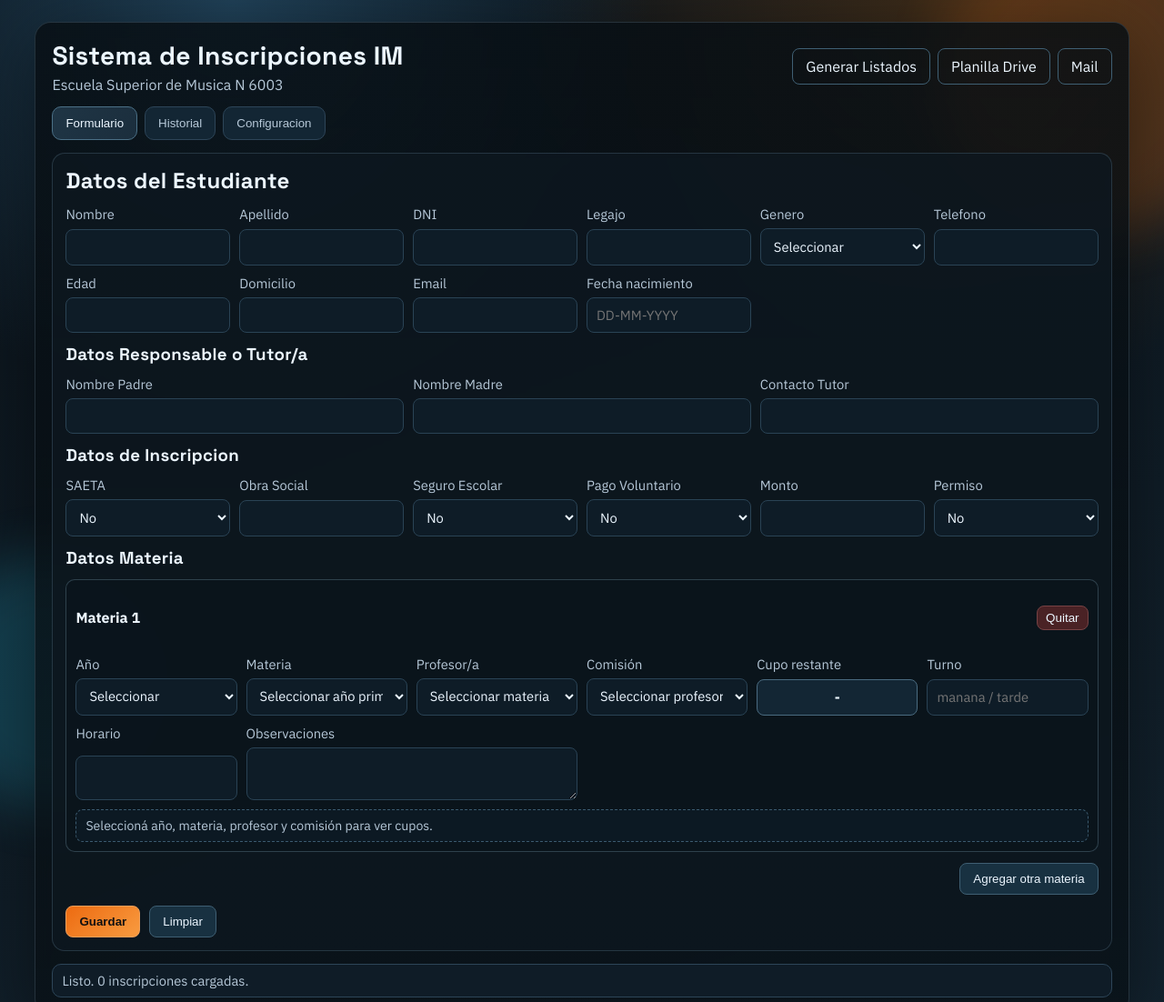
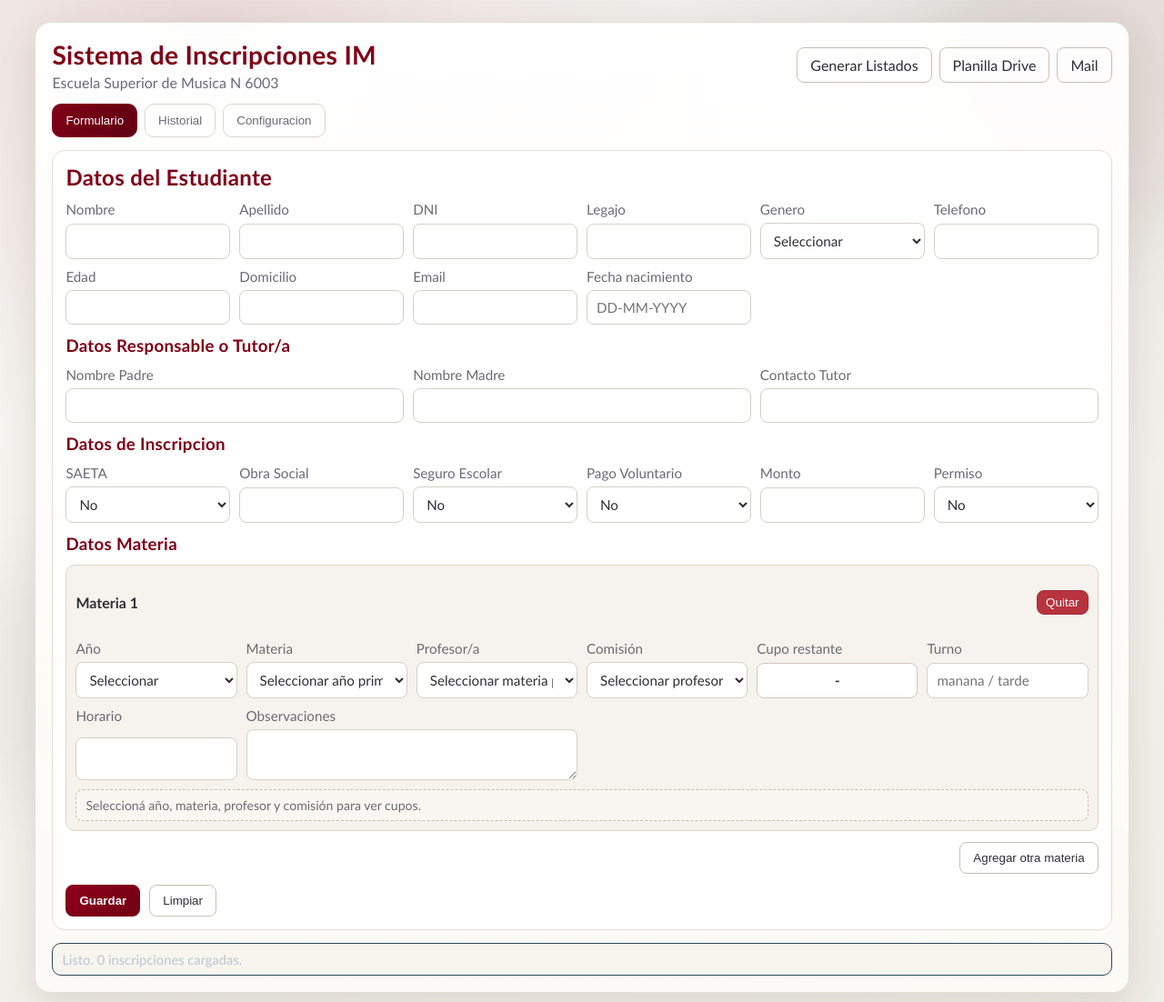
Before and after one commit to ESM-6003/inscripciones_im, a plain HTML site: page index.html in a window 1280 px wide. Shown: the top 1102 px of the page at 91% size. Drawn offline with Linux system fonts and the light colour scheme.

Commit message:
cabio de fuentes

```diff
--- a/styles.css
+++ b/styles.css
@@ -1,15 +1,15 @@
 :root {
-  --bg-0: #0b131a;
-  --bg-1: #13232f;
-  --panel: rgba(14, 24, 32, 0.82);
-  --panel-strong: #10212d;
-  --text: #ecf6ff;
-  --text-soft: #b6c8d8;
-  --line: #2d4558;
-  --accent: #ff7a18;
-  --accent-2: #2bc0e4;
-  --ok: #22c55e;
-  --danger: #ef4444;
+  --bg-0: #f8f7f3;
+  --bg-1: #efede7;
+  --panel: rgba(255, 255, 255, 0.92);
+  --panel-strong: #f4ecee;
+  --text: #2f2e34;
+  --text-soft: #6b6a75;
+  --line: #d9d5cc;
+  --accent: #7f0017;
+  --accent-2: #080808;
+  --ok: #2d8a56;
+  --danger: #b52f3a;
 }
 
 * {
@@ -19,11 +19,11 @@
 body {
   margin: 0;
   min-height: 100vh;
-  font-family: "IBM Plex Sans", sans-serif;
+  font-family: "Nunito Sans", "Futura PT", Futura, "Trebuchet MS", sans-serif;
   color: var(--text);
   background:
-    radial-gradient(circle at 20% 0%, #204158, transparent 30%),
-    radial-gradient(circle at 80% 0%, #3c2b19, transparent 30%),
+    radial-gradient(circle at 18% 0%, rgba(127, 0, 23, 0.12), transparent 34%),
+    radial-gradient(circle at 84% 0%, rgba(8, 8, 8, 0.08), transparent 36%),
     linear-gradient(160deg, var(--bg-0), var(--bg-1));
   position: relative;
   overflow-x: hidden;
@@ -33,14 +33,14 @@ body {
   position: fixed;
   pointer-events: none;
   border-radius: 999px;
-  opacity: 0.22;
-  filter: blur(30px);
+  opacity: 0.12;
+  filter: blur(44px);
 }
 
 .bg-shape-a {
   width: 340px;
   height: 340px;
-  background: var(--accent);
+  background: rgba(127, 0, 23, 0.45);
   top: -80px;
   right: -90px;
 }
@@ -48,7 +48,7 @@ body {
 .bg-shape-b {
   width: 280px;
   height: 280px;
-  background: var(--accent-2);
+  background: rgba(8, 8, 8, 0.28);
   bottom: -90px;
   left: -80px;
 }
@@ -56,14 +56,14 @@ body {
 .app-shell {
   width: min(1400px, 94vw);
   margin: 24px auto;
-  background: linear-gradient(180deg, rgba(8, 15, 20, 0.85), rgba(8, 15, 20, 0.72));
-  border: 1px solid rgba(116, 145, 164, 0.25);
+  background: linear-gradient(180deg, rgba(255, 255, 255, 0.95), rgba(252, 250, 246, 0.96));
+  border: 1px solid #e4ddd4;
   backdrop-filter: blur(8px);
   border-radius: 18px;
   padding: 18px;
   display: grid;
   gap: 14px;
-  box-shadow: 0 18px 80px rgba(0, 0, 0, 0.42);
+  box-shadow: 0 14px 42px rgba(64, 40, 22, 0.12);
 }
 
 .app-header {
@@ -81,8 +81,10 @@ body {
 
 h1, h2, h3 {
   margin: 0;
-  font-family: "Space Grotesk", sans-serif;
+  font-family: "Nunito Sans", "Futura PT", Futura, "Trebuchet MS", sans-serif;
+  font-weight: 800;
   letter-spacing: 0.3px;
+  color: var(--accent);
 }
 
 h1 {
@@ -102,7 +104,7 @@ h1 {
 
 .tab {
   border: 1px solid var(--line);
-  background: #132634;
+  background: #ffffff;
   color: var(--text-soft);
   padding: 10px 14px;
   border-radius: 10px;
@@ -111,9 +113,9 @@ h1 {
 }
 
 .tab.is-active {
-  color: var(--text);
-  border-color: #4b7086;
-  background: linear-gradient(120deg, #1f3545, #1b2e3d);
+  color: #ffffff;
+  border-color: #7f0017;
+  background: linear-gradient(120deg, #7f0017, #5f0011);
 }
 
 .tab-panel {
@@ -138,7 +140,7 @@ h1 {
 
 .card {
   background: var(--panel);
-  border: 1px solid rgba(123, 160, 180, 0.24);
+  border: 1px solid #e3ddd4;
   border-radius: 14px;
   padding: 14px;
 }
@@ -166,10 +168,10 @@ h1 {
 }
 
 .materia-item {
-  border: 1px solid rgba(113, 149, 170, 0.35);
+  border: 1px solid #ddd6ca;
   border-radius: 10px;
   padding: 10px;
-  background: rgba(11, 20, 28, 0.7);
+  background: #f6f3ee;
 }
 
 .materia-item-head {
@@ -197,15 +199,15 @@ label {
   display: grid;
   gap: 6px;
   color: var(--text-soft);
-  font-size: 0.92rem;
+  font-size: 0.95rem;
 }
 
 input,
 select,
 textarea {
   width: 100%;
-  background: #0e1c27;
-  border: 1px solid #2a4355;
+  background: #ffffff;
+  border: 1px solid #d5d0c7;
   border-radius: 8px;
   color: var(--text);
   padding: 9px 10px;
@@ -225,8 +227,8 @@ textarea {
 }
 
 .btn {
-  border: 1px solid #3f5f73;
-  background: #183141;
+  border: 1px solid #c8c0b4;
+  background: #ffffff;
   color: var(--text);
   border-radius: 8px;
   padding: 9px 14px;
@@ -237,7 +239,7 @@ textarea {
 }
 
 .btn:hover {
-  filter: brightness(1.08);
+  filter: brightness(0.98);
   text-decoration: none;
 }
 
@@ -249,9 +251,9 @@ textarea {
 }
 
 .btn-primary {
-  background: linear-gradient(140deg, #ed6b11, #f89b40);
-  border-color: #f0a05b;
-  color: #111;
+  background: linear-gradient(140deg, #8f001b, #700014);
+  border-color: #7f0017;
+  color: #ffffff;
   font-weight: 700;
 }
 
@@ -265,8 +267,9 @@ textarea {
 }
 
 .btn-danger {
-  border-color: #764345;
-  background: #4a2225;
+  border-color: #9f2d36;
+  background: #b8333d;
+  color: #ffffff;
 }
 
 .table-head {
@@ -316,7 +319,7 @@ textarea {
 }
 
 .historial-table-wrap tr.is-selected td {
-  background: rgba(248, 155, 64, 0.18) !important;
+  background: rgba(127, 0, 23, 0.12) !important;
 }
 
 .catalog-table-wrap {
@@ -336,7 +339,7 @@ textarea {
   position: sticky;
   top: 0;
   z-index: 2;
-  box-shadow: 0 1px 0 rgba(72, 107, 130, 0.45);
+  box-shadow: 0 1px 0 rgba(127, 0, 23, 0.16);
 }
 
 .catalog-empty {
@@ -367,15 +370,15 @@ textarea {
 }
 
 .auth-pill.is-locked {
-  border-color: #734244;
-  background: rgba(90, 36, 40, 0.42);
-  color: #fecaca;
+  border-color: #b5656c;
+  background: #f8e8e9;
+  color: #7f0017;
 }
 
 .auth-pill.is-unlocked {
-  border-color: #3e6e5a;
-  background: rgba(35, 90, 67, 0.42);
-  color: #bbf7d0;
+  border-color: #8ac3a5;
+  background: #ecf7f0;
+  color: #236843;
 }
 
 table {
@@ -388,7 +391,7 @@ th,
 td {
   text-align: left;
   padding: 8px 10px;
-  border-bottom: 1px solid rgba(72, 107, 130, 0.35);
+  border-bottom: 1px solid #e2ddd3;
   font-size: 0.92rem;
 }
 
@@ -397,7 +400,7 @@ th {
 }
 
 tr:nth-child(even) td {
-  background: rgba(255, 255, 255, 0.02);
+  background: rgba(127, 0, 23, 0.02);
 }
 
 .muted {
@@ -407,79 +410,79 @@ tr:nth-child(even) td {
 .cupo-status {
   margin-top: 10px;
   font-size: 0.88rem;
-  border: 1px dashed #3b5a6f;
+  border: 1px dashed #c5bdaf;
   border-radius: 8px;
   padding: 8px 10px;
-  background: rgba(16, 33, 45, 0.48);
+  background: #faf7f2;
 }
 
 .cupo-status.is-neutral {
-  border-color: #3b5a6f;
-  background: rgba(16, 33, 45, 0.48);
+  border-color: #c5bdaf;
+  background: #faf7f2;
 }
 
 .cupo-status.is-ok {
-  border-color: #2f7a54;
-  background: rgba(20, 82, 53, 0.32);
-  color: #bbf7d0;
+  border-color: #9ecfb4;
+  background: #edf8f1;
+  color: #236843;
 }
 
 .cupo-status.is-warn {
-  border-color: #8a6a2d;
-  background: rgba(106, 79, 30, 0.34);
-  color: #fde68a;
+  border-color: #dbc58a;
+  background: #fff6de;
+  color: #7b5f2f;
 }
 
 .cupo-status.is-danger,
 .cupo-status.is-error {
-  border-color: #7f3b3f;
-  background: rgba(98, 36, 42, 0.36);
-  color: #fecaca;
+  border-color: #d9a2a7;
+  background: #fdeeee;
+  color: #8f2832;
 }
 
 .materia-cupo-restante {
   font-weight: 700;
   text-align: center;
-  border-color: #4a6b80;
-  background: #132634;
+  border-color: #d0c7ba;
+  background: #ffffff;
 }
 
 .materia-cupo-restante.is-neutral {
-  border-color: #4a6b80;
-  background: #132634;
+  border-color: #d0c7ba;
+  background: #ffffff;
   color: var(--text);
 }
 
 .materia-cupo-restante.is-ok {
-  border-color: #2f7a54;
-  background: rgba(20, 82, 53, 0.3);
-  color: #bbf7d0;
+  border-color: #8fc8a7;
+  background: #ecf7f0;
+  color: #236843;
 }
 
 .materia-cupo-restante.is-warn {
-  border-color: #8a6a2d;
-  background: rgba(106, 79, 30, 0.33);
-  color: #fde68a;
+  border-color: #d8c084;
+  background: #fff6de;
+  color: #7b5f2f;
 }
 
 .materia-cupo-restante.is-danger,
 .materia-cupo-restante.is-error {
-  border-color: #7f3b3f;
-  background: rgba(98, 36, 42, 0.35);
-  color: #fecaca;
+  border-color: #d9a2a7;
+  background: #fdeeee;
+  color: #8f2832;
 }
 
 .result-box {
   margin-top: 10px;
-  border: 1px dashed #3b5a6f;
+  border: 1px dashed #c5bdaf;
   border-radius: 10px;
   padding: 12px;
   white-space: pre-line;
 }
 
 .status-bar {
-  border: 1px solid #2d4558;
-  background: #0f1c27;
+  border: 1px solid #d9d2c7;
+  background: #f8f4ee;
   color: var(--text-soft);
   border-radius: 10px;
   padding: 8px 10px;
```
